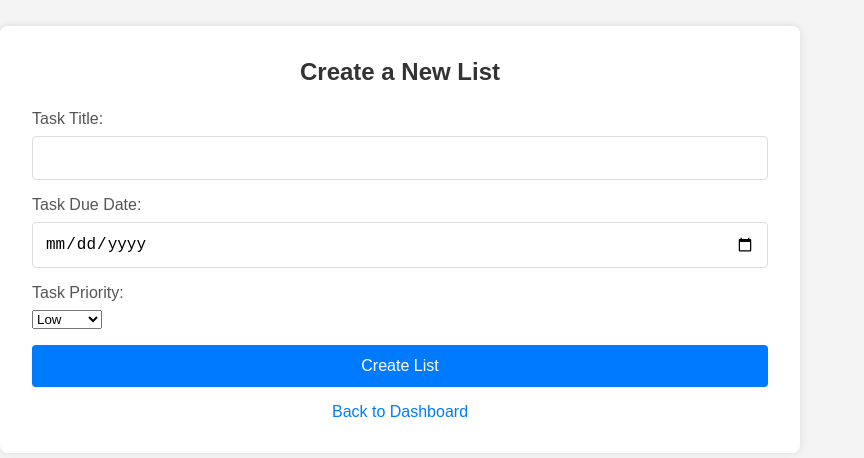
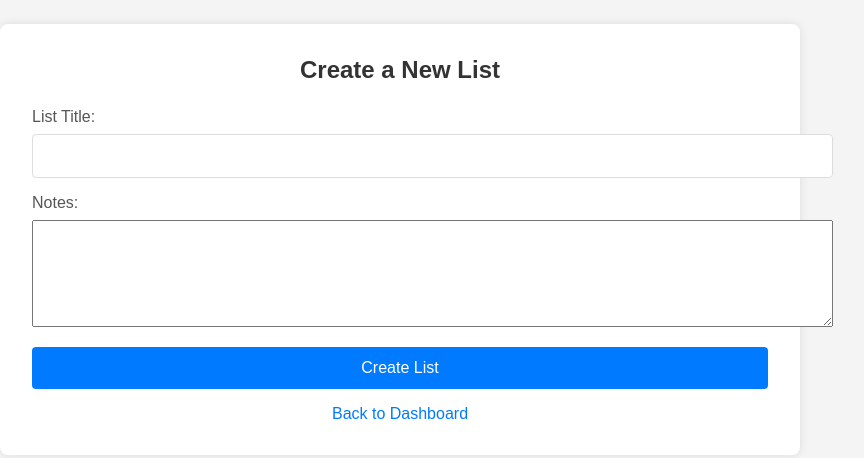
Before and after one commit to cembr7/CSE341-GitrDun-TeamProject, a website: page public/create-list.html in a window 1280 px wide. Shown: the part 161-619 px from the top of the page, without its empty margins (240-1104 px from the left). Drawn offline with Linux system fonts and the light colour scheme.

Commit message:
Changed create list

```diff
--- a/public/create-list.html
+++ b/public/create-list.html
@@ -13,20 +13,12 @@
             <div class="form-row">
                 <div class="form-column">
                     <div class="form-group">
-                        <label for="taskTitle">Task Title:</label>
-                        <input type="text" id="taskTitle" name="taskTitle" required>
+                        <label for="taskTitle">List Title:</label>
+                        <input type="text" id="listTitle" name="listTitle" required>
                     </div>
                     <div class="form-group">
-                        <label for="taskDueDate">Task Due Date:</label>
-                        <input type="date" id="taskDueDate" name="taskDueDate">
-                    </div>
-                    <div class="form-group">
-                        <label for="taskPriority">Task Priority:</label>
-                        <select id="taskPriority" name="taskPriority">
-                            <option value="low">Low</option>
-                            <option value="medium">Medium</option>
-                            <option value="high">High</option>
-                        </select>
+                        <label for="notes">Notes:</label>
+                        <textarea id="notes" name="notes" rows="7" cols="98"></textarea>
                     </div>
                 </div>
             </div>
```
Also changed, not shown: public/lists.html (added, +24 -0 lines).
